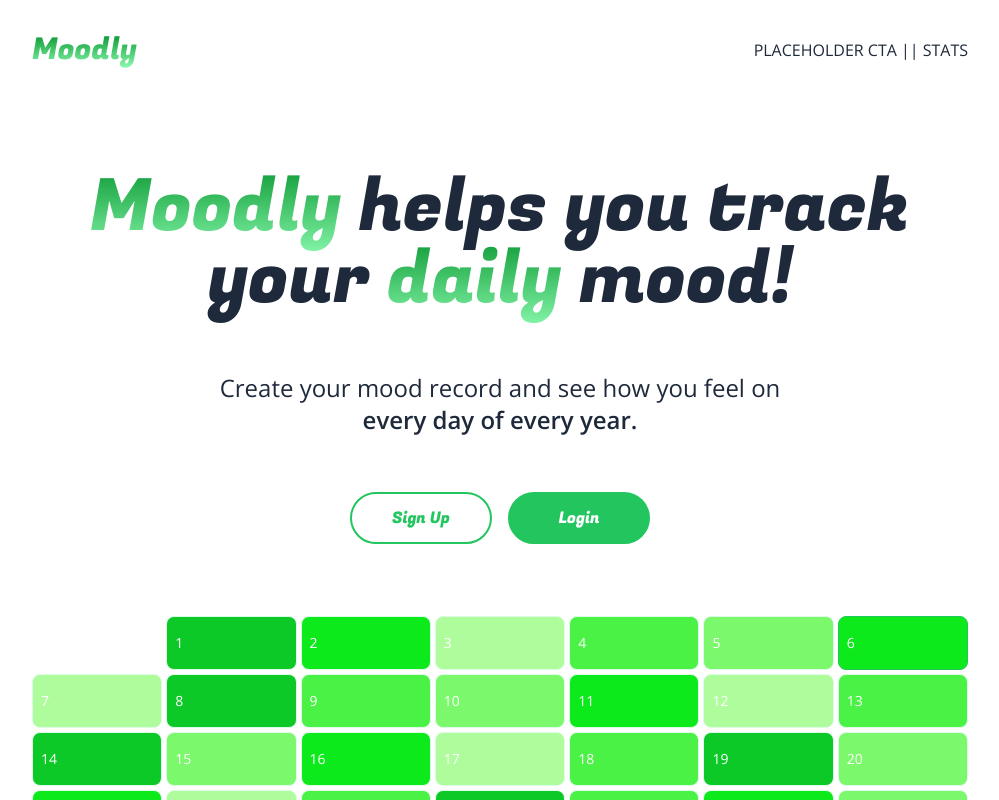
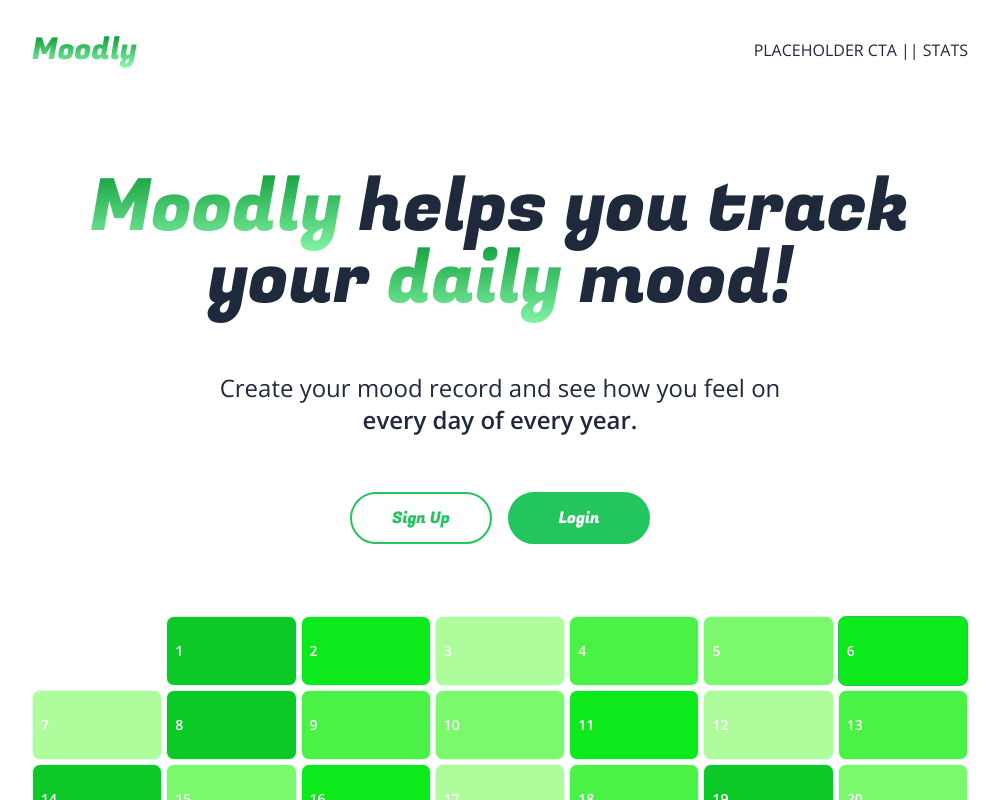
Before and after one commit to yashkemkar/moodly, a Next.js app: page / in a window 1280 px wide. Shown: the top 800 px of the page, without its empty margins (140-1139 px from the left). Built offline with nearby package versions, Linux system fonts and the light colour scheme.

Commit message:
Update Calendar.jsx

```diff
--- a/components/Calendar.jsx
+++ b/components/Calendar.jsx
@@ -46,7 +46,7 @@ export default function Calendar(props) {
                                     'white'
 
                             return (
-                                <div style={{background: color}} className={'text-xs sm:text-sm border border-solid p-2 flex items-center gap-2 py-4 justify-between rounded-lg ' + (isToday ? ' border-green-500' : 'border-green-100') + (color === 'white' ? ' text-green-500' : ' text-white')} key={dayOfWeekIndex}>
+                                <div style={{background: color}} className={'text-xs sm:text-sm border border-solid p-2 flex items-center gap-2 py-4 sm:py-6 justify-between rounded-lg font-semibold ' + (isToday ? ' border-green-500' : 'border-green-100') + (color === 'white' ? ' text-green-500' : ' text-white')} key={dayOfWeekIndex}>
                                     <p>{dayIndex}</p>
                                 </div>
                             )
```
